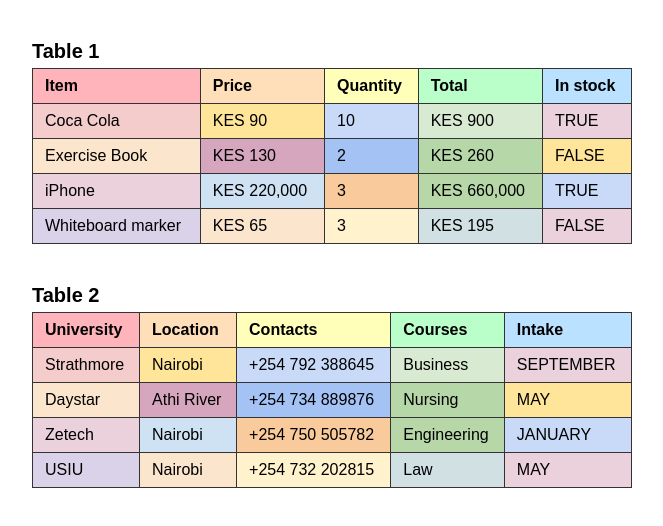
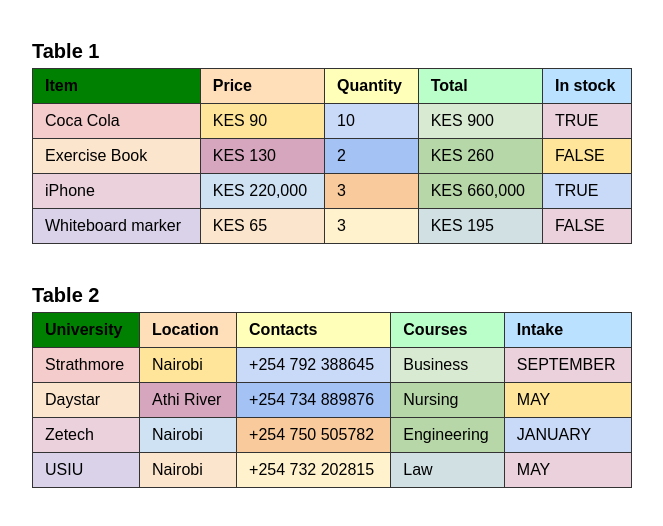
Before and after one commit to TheXadOne/Playgorund, a plain HTML site: page index.html in a window 1280 px wide. Shown: the whole page, without its empty margins (8-671 px from the left). Drawn offline with Linux system fonts and the light colour scheme.

Commit message:
Update style.css

```diff
--- a/style.css
+++ b/style.css
@@ -24,7 +24,7 @@ th, td {
 }
 
 /* Unique colors for every header cell */
-th:nth-child(1) { background-color: #ffb3ba; }
+th:nth-child(1) { background-color: green; }
 th:nth-child(2) { background-color: #ffdfba; }
 th:nth-child(3) { background-color: #ffffba; }
 th:nth-child(4) { background-color: #baffc9; }
```
